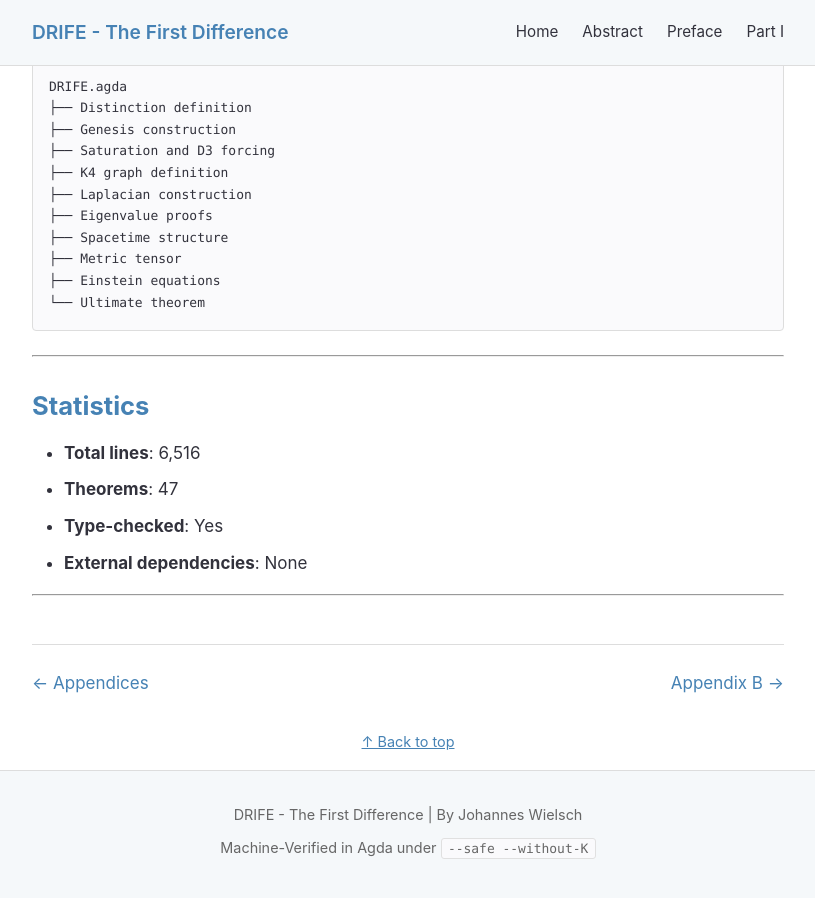
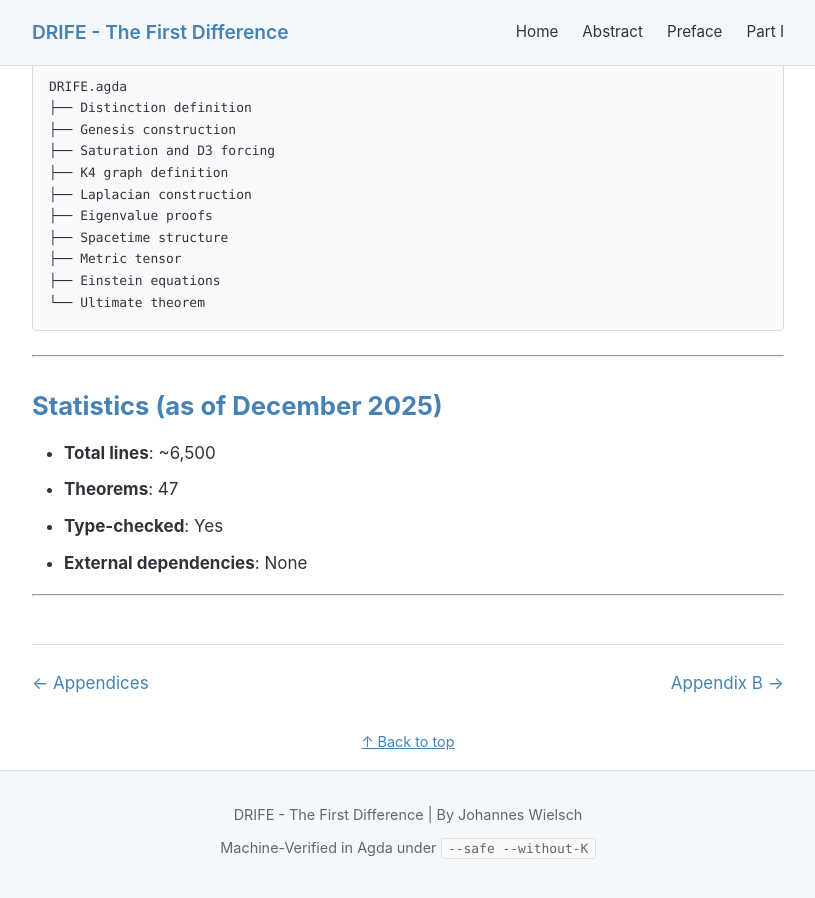
Before and after one commit to de-johannes/FirstDifference, a Jekyll site: the page built from docs/appendices/appendix-a.md, in a window 1280 px wide and 900 px high, scrolled down 1287 px. Shown: the whole window, without its empty margins (232-1047 px from the left). Built offline with Jekyll 4.4.1, drawn with Linux system fonts in a browser that asks for light colours.

Commit message:
Address code review feedback: improve clarity on kappa units, drift irreversibility, and statistics
Co-authored-by: de-johannes <77607333+de-johannes@users.noreply.github.com>

```diff
--- a/docs/appendices/appendix-a.md
+++ b/docs/appendices/appendix-a.md
@@ -60,9 +60,9 @@ DRIFE.agda
 
 ---
 
-## Statistics
+## Statistics (as of December 2025)
 
-- **Total lines**: 6,516
+- **Total lines**: ~6,500
 - **Theorems**: 47
 - **Type-checked**: Yes
 - **External dependencies**: None
```
Also changed, not shown: docs/part-3-spacetime-structure/chapter-08.md (+1 -1 lines), docs/part-4-curvature-equations/chapter-11.md (+2 -2 lines).
